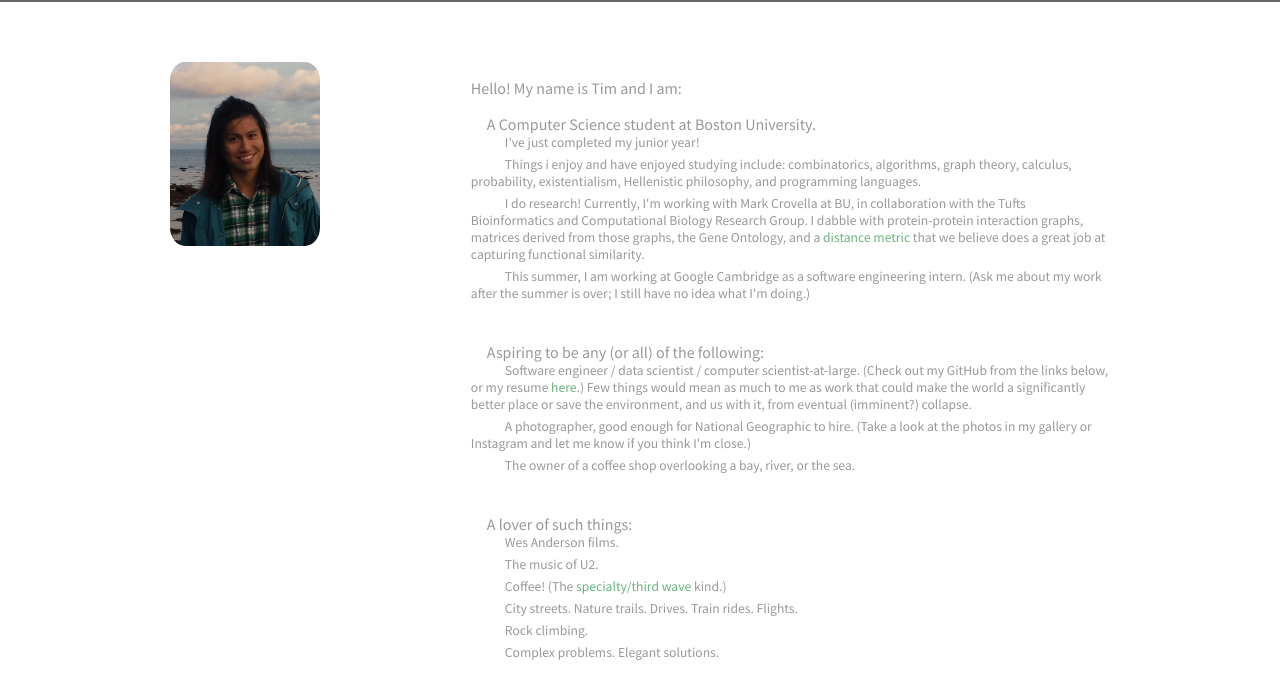
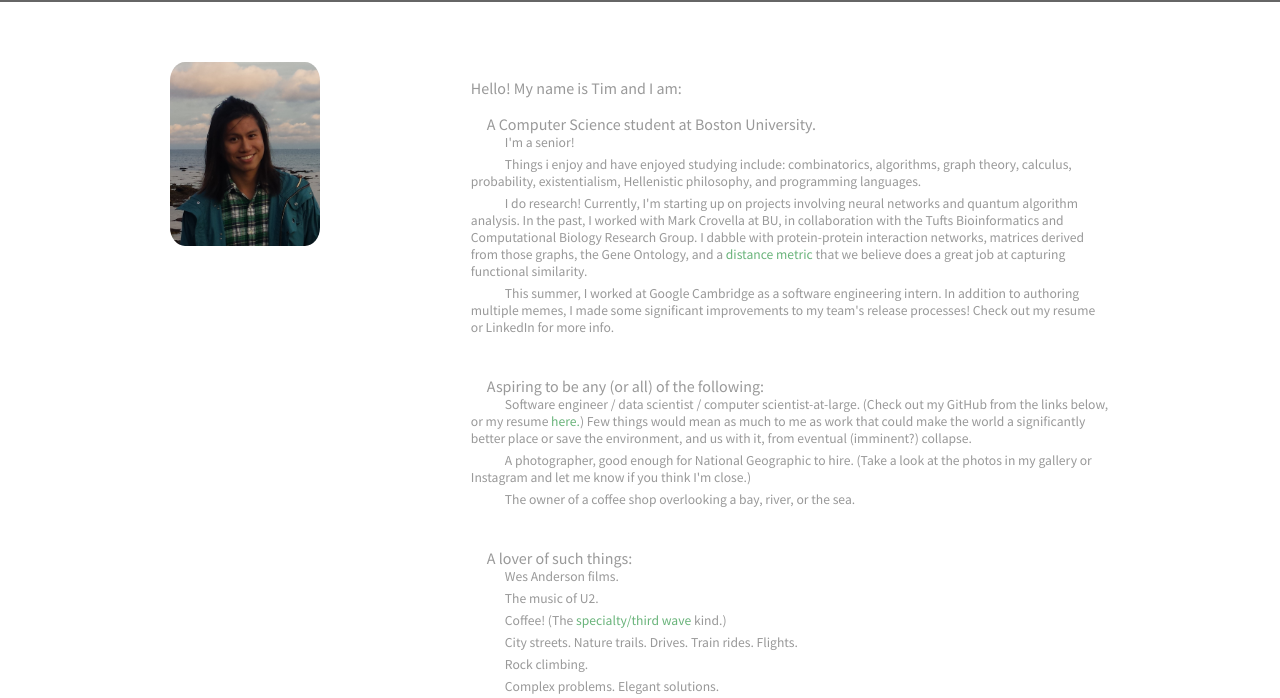
Before and after one commit to timql/timql.github.io, a plain HTML site: page about.html in a window 1280 px wide. Shown: the part 102-800 px from the top of the page. Drawn offline with nearby package versions, Linux system fonts and the light colour scheme.

Commit message:
updating some info and resume

```diff
--- a/about.html
+++ b/about.html
@@ -30,20 +30,27 @@
         <ul class="about">
           <li>A Computer Science student at Boston University.
             <ul class="things">
-              <li>I've just completed my junior year! </li>
+              <li>I'm a senior! </li>
               <li>Things i enjoy and have enjoyed studying include: combinatorics, algorithms,
                   graph theory, calculus, probability, existentialism, Hellenistic philosophy,
                   and programming languages.
               </li>
-              <li>I do research! Currently, I'm working with Mark Crovella at BU,
-                  in collaboration with the Tufts Bioinformatics and Computational Biology Research Group.
-                  I dabble with protein-protein interaction graphs, matrices derived from those graphs, the Gene Ontology,
-                  and a <a href="http://dsd.cs.tufts.edu/">distance metric</a> that we believe
-                  does a great job at capturing functional similarity.
+              <li>I do research! Currently, I'm starting up on projects involving
+                  neural networks and quantum algorithm analysis.
+
+                  In the past, I worked with Mark Crovella at BU, in
+                  collaboration with the Tufts Bioinformatics and Computational
+                  Biology Research Group. I dabble with protein-protein
+                  interaction networks, matrices derived from those graphs, the
+                  Gene Ontology, and a
+                  <a href="http://dsd.cs.tufts.edu/">distance metric</a> that
+                  we believe does a great job at capturing functional similarity.
               </li>
-              <li>This summer, I am working at Google Cambridge as a software engineering intern.
-                  (Ask me about my work after the summer is over; I still have no idea
-                  what I'm doing.)
+              <li>This summer, I worked at Google Cambridge as a software
+                  engineering intern. In addition to authoring multiple
+                  memes, I made some significant improvements to my team's
+                  release processes! Check out my resume or LinkedIn for more
+                  info.
               </li>
             </ul>
           </li>
```
Also changed, not shown: contact.html (+2 -2 lines), 1 other file.
